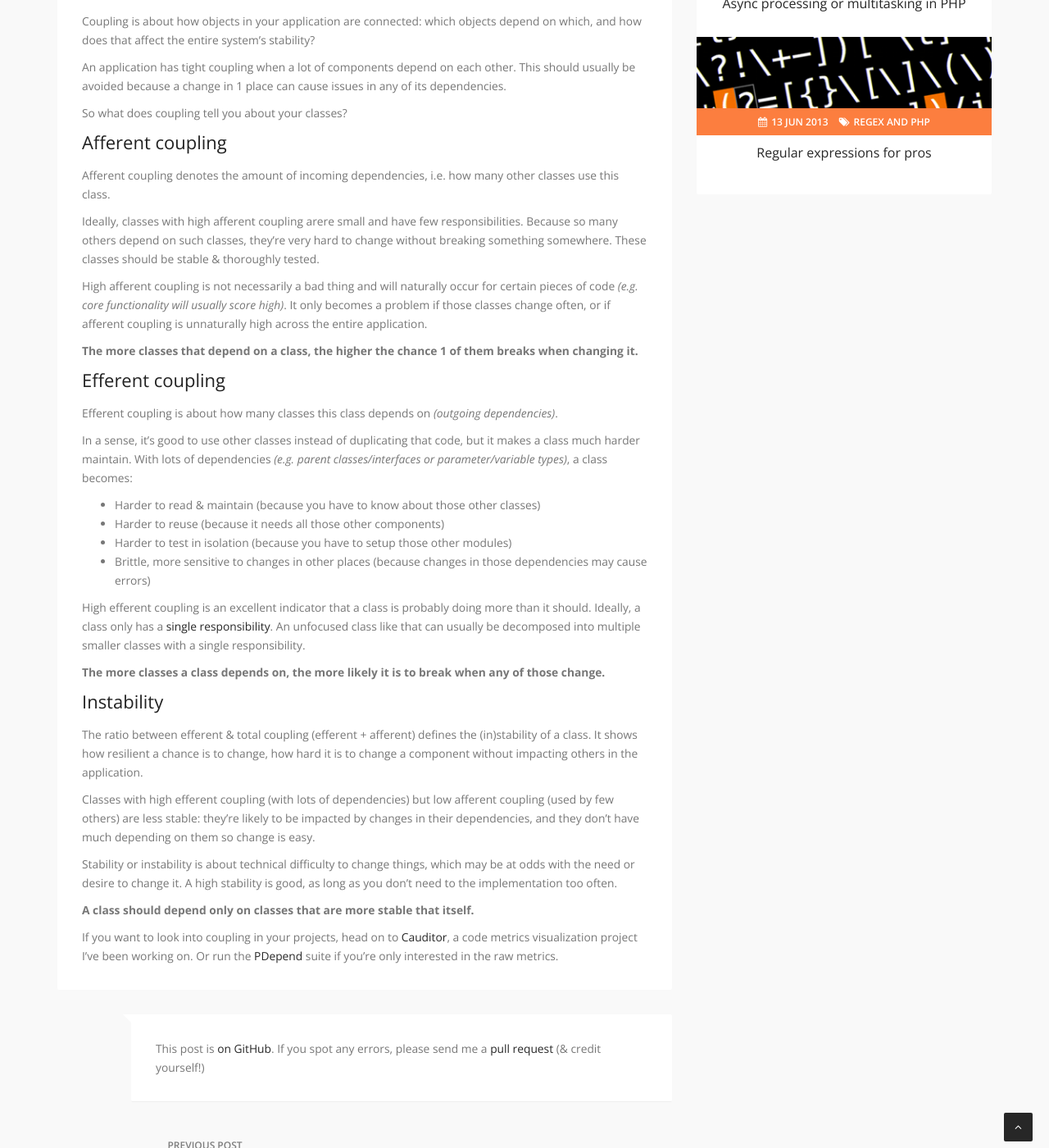
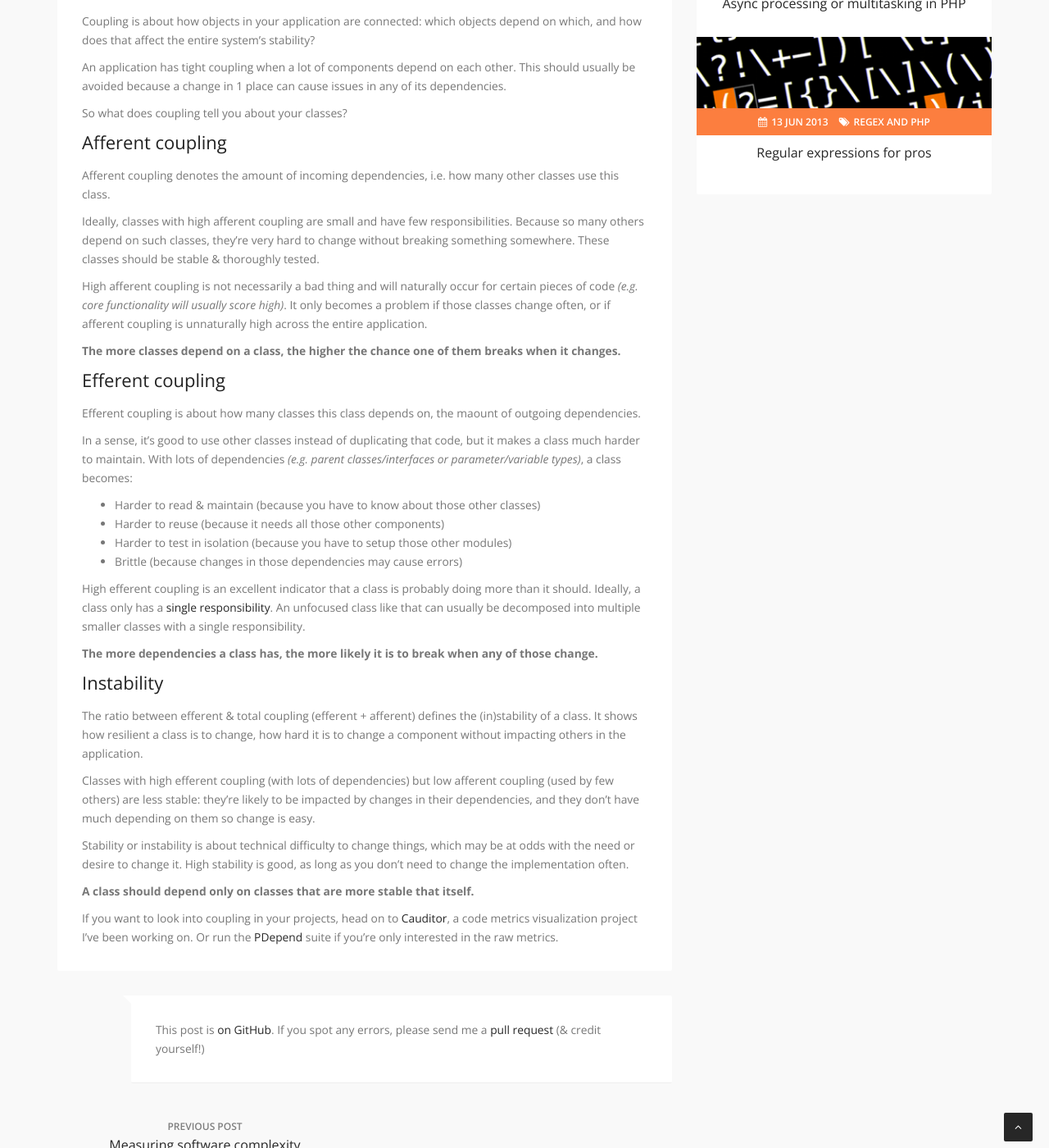
Before and after one commit to matthiasmullie/mullie.eu, a Jekyll site: the page built from _posts/2016-04-06-measuring-software-coupling.md, in a window 1280 px wide and 1400 px high, scrolled down 526 px. Shown: the whole window at 82% size. Built offline with Jekyll 4.4.1, drawn with Linux system fonts in a browser that asks for light colours.

Commit message:
Fix typos

```diff
--- a/_posts/2016-04-06-measuring-software-coupling.md
+++ b/_posts/2016-04-06-measuring-software-coupling.md
@@ -23,7 +23,7 @@ So what does coupling tell you about your classes?
 Afferent coupling denotes the amount of incoming dependencies, i.e. how many
 other classes use this class.
 
-Ideally, classes with high afferent coupling arere small and have few
+Ideally, classes with high afferent coupling are small and have few
 responsibilities. Because so many others depend on such classes, they're very
 hard to change without breaking something somewhere. These classes should be
 stable & thoroughly tested.
@@ -33,38 +33,37 @@ for certain pieces of code *(e.g. core functionality will usually score high)*.
 It only becomes a problem if those classes change often, or if afferent coupling
 is unnaturally high across the entire application.
 
-**The more classes that depend on a class, the higher the chance 1 of them
-breaks when changing it.**
+**The more classes depend on a class, the higher the chance one of them breaks
+when it changes.**
 
 
 # Efferent coupling
 
-Efferent coupling is about how many classes this class depends on *(outgoing
-dependencies)*.
+Efferent coupling is about how many classes this class depends on, the maount of
+outgoing dependencies.
 
 In a sense, it's good to use other classes instead of duplicating that code, but
-it makes a class much harder maintain. With lots of dependencies *(e.g. parent
-classes/interfaces or parameter/variable types)*, a class becomes:
+it makes a class much harder to maintain. With lots of dependencies *(e.g.
+parent classes/interfaces or parameter/variable types)*, a class becomes:
 
 * Harder to read & maintain (because you have to know about those other classes)
 * Harder to reuse (because it needs all those other components)
 * Harder to test in isolation (because you have to setup those other modules)
-* Brittle, more sensitive to changes in other places (because changes in those
-  dependencies may cause errors)
+* Brittle (because changes in those dependencies may cause errors)
 
 High efferent coupling is an excellent indicator that a class is probably doing
 more than it should. Ideally, a class only has a [single responsibility](https://nl.wikipedia.org/wiki/SOLID).
 An unfocused class like that can usually be decomposed into multiple smaller
 classes with a single responsibility.
 
-**The more classes a class depends on, the more likely it is to break when
-any of those change.**
+**The more dependencies a class has, the more likely it is to break when any of
+those change.**
 
 
 # Instability
 
 The ratio between efferent & total coupling (efferent + afferent) defines the
-(in)stability of a class. It shows how resilient a chance is to change, how
+(in)stability of a class. It shows how resilient a class is to change, how
 hard it is to change a component without impacting others in the application.
 
 Classes with high efferent coupling (with lots of dependencies) but low
@@ -73,8 +72,8 @@ impacted by changes in their dependencies, and they don't have much depending on
 them so change is easy.
 
 Stability or instability is about technical difficulty to change things, which
-may be at odds with the need or desire to change it. A high stability is good,
-as long as you don't need to the implementation too often.
+may be at odds with the need or desire to change it. High stability is good, as
+long as you don't need to change the implementation often.
 
 **A class should depend only on classes that are more stable that itself.**
 
```
